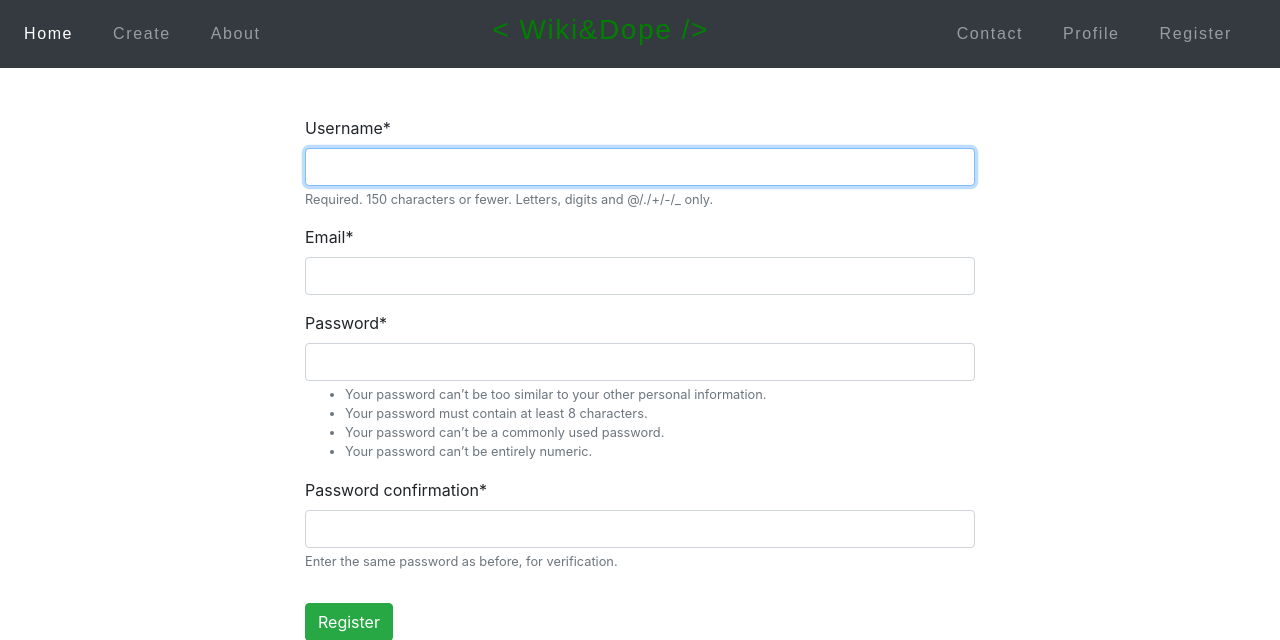
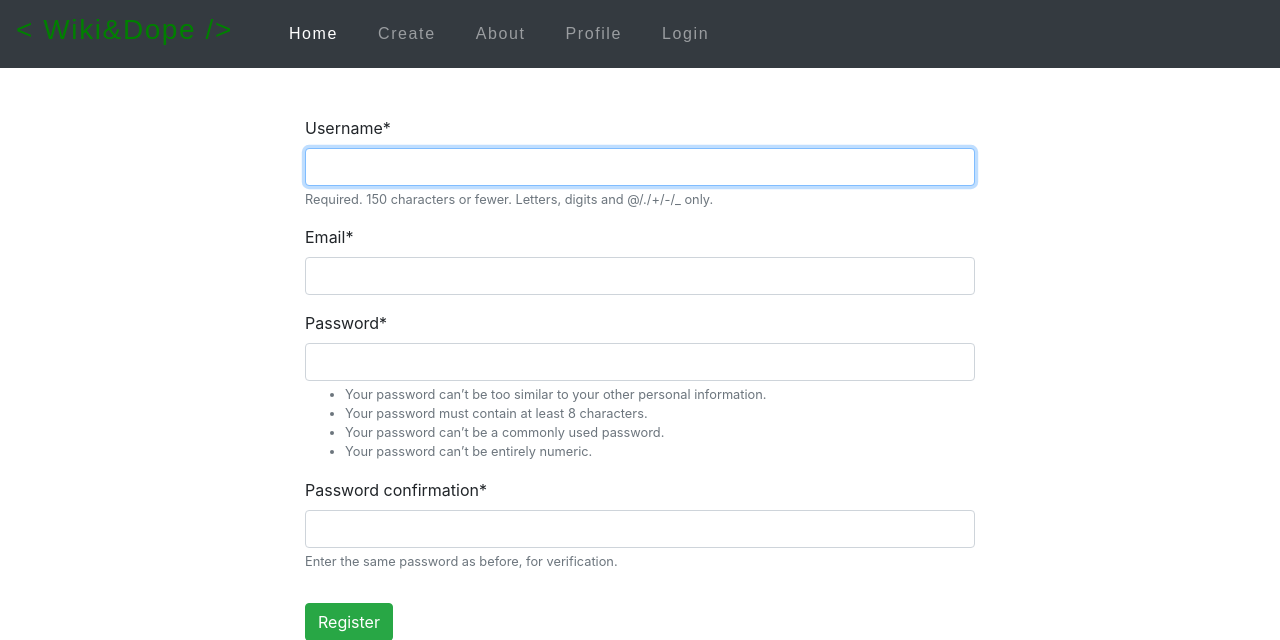
Before and after one commit to rishabdhar12/wiki_and_dope, a Django app: page /register/ in a window 1280 px wide. Shown: the top 640 px of the page. Run offline with Django 3.2, Linux system fonts and the light colour scheme; some libraries are stand-ins or nearby versions; some web fonts are replaced.

Commit message:
added user authentication

```diff
--- a/blog/templates/blog/base.html
+++ b/blog/templates/blog/base.html
@@ -9,10 +9,7 @@
     <link rel="preconnect" href="https://fonts.googleapis.com">
     <link rel="preconnect" href="https://fonts.gstatic.com" crossorigin>
     <link rel="stylesheet" type="text/css" href="{% static 'css/style.css' %}">
-
     <link href="https://fonts.googleapis.com/css2?family=Russo+One&display=swap" rel="stylesheet">
-
-
     <title>Blog | Home</title>
 </head>
 
@@ -28,7 +25,13 @@
             <span class="navbar-toggler-icon"></span>
         </button>
         <!--  Use flexbox utility classes to change how the child elements are justified  -->
-        <div class="collapse navbar-collapse justify-content-between" id="navbarToggle">
+        <div class="collapse navbar-collapse" id="navbarToggle">
+            <!--   Show this only lg screens and up   -->
+            <a class="navbar-brand d-none d-lg-block mr-5" href="#">
+                <h3>
+                    < Wiki&Dope />
+                </h3>
+            </a>
             <ul class="navbar-nav">
                 <li class="nav-item">
                     <a class="nav-link active mr-4" href="{% url 'home' %}">Home <span class="sr-only">(current)</span></a>
@@ -37,29 +40,36 @@
                     <a class="nav-link mr-4" href="{% url 'create_post' %}">Create</a>
                 </li>
                 <li class="nav-item">
-                    <a class="nav-link" href="#">About</a>
+                    <a class="nav-link mr-4" href="#">About</a>
+                </li>
+                <li class="nav-item">
+                    <a class="nav-link mr-4" href="#">Profile</a>
+                </li>
+                <li class="nav-item">
+                    {% if request.user.is_authenticated %}
+                    <a class="nav-link" href="{% url 'logout' %}">Logout</a>
+                    {% else %}
+                    <a class="nav-link" href="{% url 'login' %}">Login</a>
+                    {% endif %}
                 </li>
             </ul>
-            <!--   Show this only lg screens and up   -->
-            <a class="navbar-brand d-none d-lg-block" href="#">
-                <h3>
-                    < Wiki&Dope />
-                </h3>
-            </a>
-            <ul class="navbar-nav">
-                <li class="nav-item mr-4">
+            <!-- <ul class="navbar-nav">
+                <!-- <li class="nav-item mr-4">
                     <a class="nav-link" href="#">Contact</a>
                 </li>
                 <li class="nav-item mr-4">
-                    <a class="nav-link" href="#">Profile</a>
+                    <a class="nav-link mr-4" href="#">Profile</a>
                 </li>
-                <li class="nav-item">
-                    <a class="nav-link mr-4" href="#">Register</a>
+                <li class="nav-item mr-4">
+                    {% if request.user.is_authenticated %}
+                        <a class="nav-link" href="{% url 'logout' %}">Logout</a>
+                    {% else %}
+                        <a class="nav-link" href="{% url 'login' %}">Login</a>
+                    {% endif %}
                 </li>
-            </ul>
+            </ul> -->
         </div>
     </nav>
-
     {% block content %}
     {% endblock %}
     <script src="https://code.jquery.com/jquery-3.5.1.slim.min.js" integrity="sha384-DfXdz2htPH0lsSSs5nCTpuj/zy4C+OGpamoFVy38MVBnE+IbbVYUew+OrCXaRkfj" crossorigin="anonymous"></script>
--- a/users/views.py
+++ b/users/views.py
@@ -1,18 +1,52 @@
 from django.shortcuts import render, redirect
-from django.contrib.auth.forms import UserCreationForm
+# from django.contrib.auth.forms import UserCreationForm
+from django.contrib.auth import login
+from django.contrib.auth.views import LoginView
+
 from .forms import UserRegistrationForm
+from django.views.generic.edit import CreateView
+from django.urls import reverse_lazy
 
 # Create your views here.
 
-def CustomRegister(request):
-	# context_object_name = 'register'
-	# template_name = 'users/register.html'
-	if request.method == "POST":
-		form = UserRegistrationForm(request.POST)
-		if form.is_valid():
-			form.save()
-			username = form.cleaned_data.get("username")
-			return redirect('home')
-	else:
-		form = UserRegistrationForm()
-	return render(request, 'users/register.html', {'form':form})
+# def CustomRegister(request):
+# 	# context_object_name = 'register'
+# 	# template_name = 'users/register.html'
+# 	if request.method == "POST":
+# 		form = UserRegistrationForm(request.POST)
+# 		if form.is_valid():
+# 			form.save()
+# 			username = form.cleaned_data.get("username")
+# 			return redirect('home')
+# 	else:
+# 		form = UserRegistrationForm()
+# 	return render(request, 'users/register.html', {'form':form})
+
+class CustomRegister(CreateView):
+    form_class = UserRegistrationForm
+    context_object_name = "register"
+    template_name = 'users/register.html'
+    redirect_authenticated_user = True
+    success_url = reverse_lazy('login')
+
+    def form_valid(self, form):
+    	user = form.save()
+    	if user is not None:
+    		login(self.request, user)
+    	return super(CustomRegister, self).form_valid(form)
+
+    def get(self, *args, **kwargs):
+    	if self.request.user.is_authenticated:
+    		return redirect("home")
+    	return super(CustomRegister, self).get(*args, **kwargs)
+
+
+
+class CustomLogin(LoginView):
+	fields = "__all__"
+	context_object_name = "login"
+	template_name = "users/login.html"
+	redirect_authenticated_user = True
+
+	def get_success_url(self):
+		return reverse_lazy("home")
--- a/wiki_and_dope/urls.py
+++ b/wiki_and_dope/urls.py
@@ -15,14 +15,17 @@ Including another URLconf
 """
 from django.contrib import admin
 from django.urls import path, include
-from users.views import CustomRegister
+from users.views import CustomRegister, CustomLogin
+from django.contrib.auth.views import LogoutView
 from django.conf import settings
 from django.conf.urls.static import static
 
 urlpatterns = [
     path('admin/', admin.site.urls),
     path("", include('blog.urls')),
-    path("register/", CustomRegister, name='register'),
+    path("register/", CustomRegister.as_view(), name='register'),
+    path("login/", CustomLogin.as_view(), name='login'),
+    path("logout/", LogoutView.as_view(next_page='login'), name='logout'),
 ]
 
 
```
Also changed, not shown: users/templates/users/login.html (added, +12 -0 lines).
